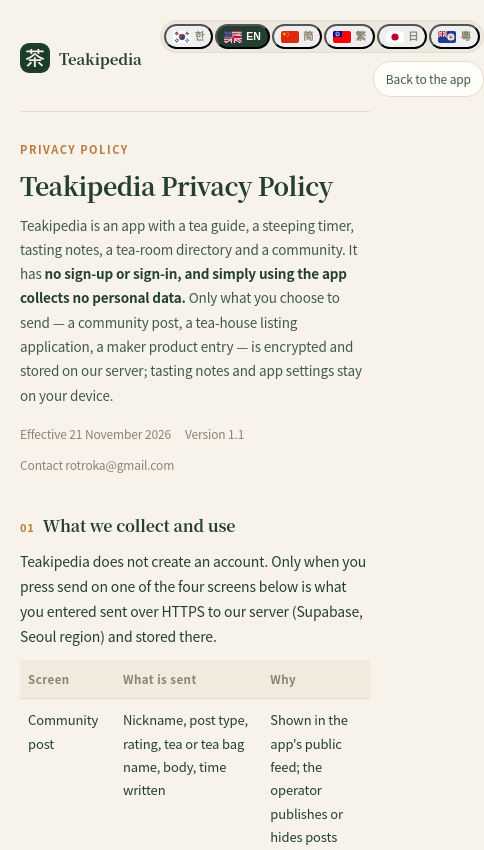
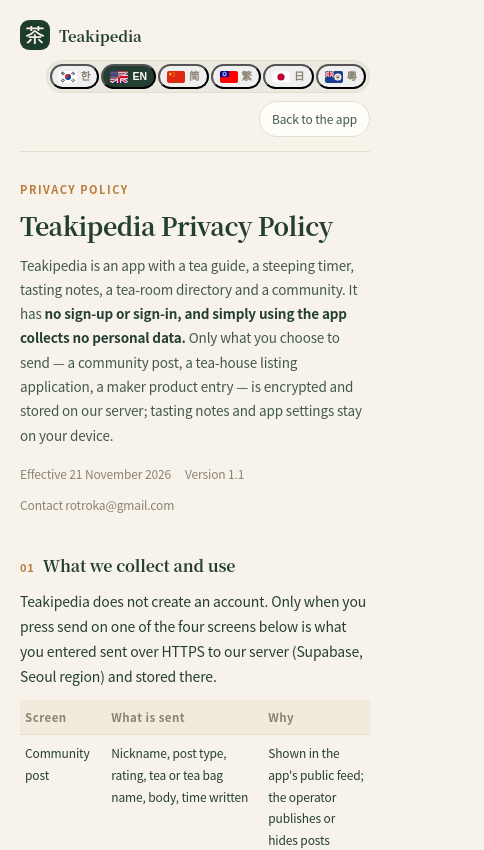
Before and after one commit to choitea/tea-fai, a plain HTML site: page privacy.html in a window 390 px wide. Shown: the top 850 px of the page, 484 px wide, since content can reach past the window. Drawn offline with Linux system fonts and the light colour scheme.

Commit message:
개인정보처리방침: 좁은 화면에서 언어 버튼·머리말 줄바꿈, 표 여백 축소(가로 넘침 방지)

```diff
--- a/privacy.html
+++ b/privacy.html
@@ -56,7 +56,8 @@
         display: flex;
         align-items: center;
         justify-content: space-between;
-        gap: 12px;
+        flex-wrap: wrap;
+        gap: 10px 12px;
         padding-bottom: 14px;
         border-bottom: 1px solid var(--line);
       }
@@ -91,6 +92,7 @@
       .lang-switch {
         display: inline-flex;
         align-items: center;
+        flex-wrap: wrap;
         gap: 2px;
         padding: 3px;
         border-radius: 999px;
@@ -309,6 +311,16 @@
         }
         h1 {
           font-size: 28px;
+        }
+      }
+
+      @media (max-width: 430px) {
+        table {
+          font-size: 12px;
+        }
+        th,
+        td {
+          padding: 7px 5px;
         }
       }
     </style>
```
